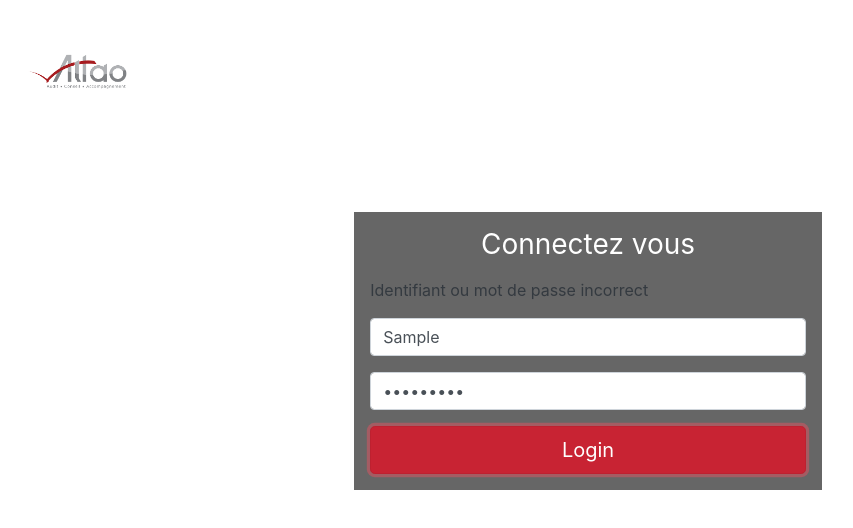
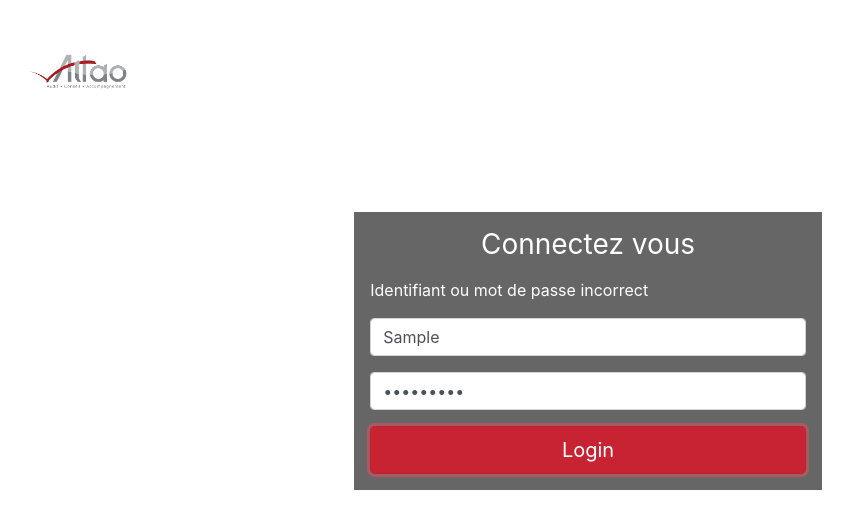
Before and after one commit to heishim/amplify-test, a Vue app: page /login in a window 1280 px wide. Both pictures are taken after typing "Sample", "Sample123" into the empty fields and a click on the button "Login". Shown: the top 528 px of the page, without its empty margins (52-905 px from the left). Built offline with nearby package versions, Linux system fonts and the light colour scheme; no server answers; what idle-vue, vue-ellipse-progress, vue-simple-alert would draw is missing.

Commit message:
first commi

```diff
--- a/src/views/Login.vue
+++ b/src/views/Login.vue
@@ -8,7 +8,7 @@
       <div class="col-md-5 p-3 login justify-content-md-center">
         <h1 class="h3 mb-3 font-weight-normal text-center text-white">Connectez vous</h1>
 
-        <p v-if="incorrectAuth">Identifiant ou mot de passe incorrect</p>
+        <p v-if="incorrectAuth" class="text-white">Identifiant ou mot de passe incorrect</p>
         <form v-on:submit.prevent="login">
           <div class="form-group">
             <input type="text" name="username" id="user" v-model="username" class="form-control" placeholder="Username">
```
